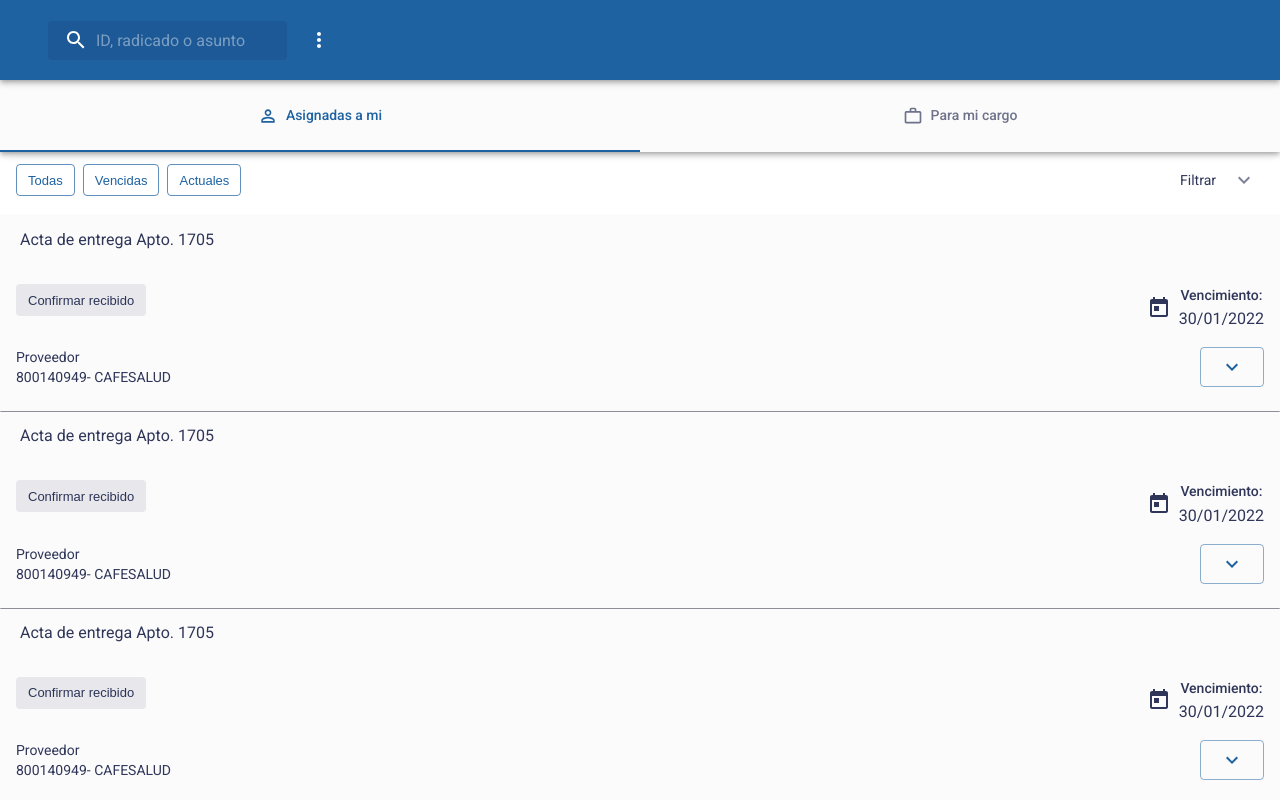
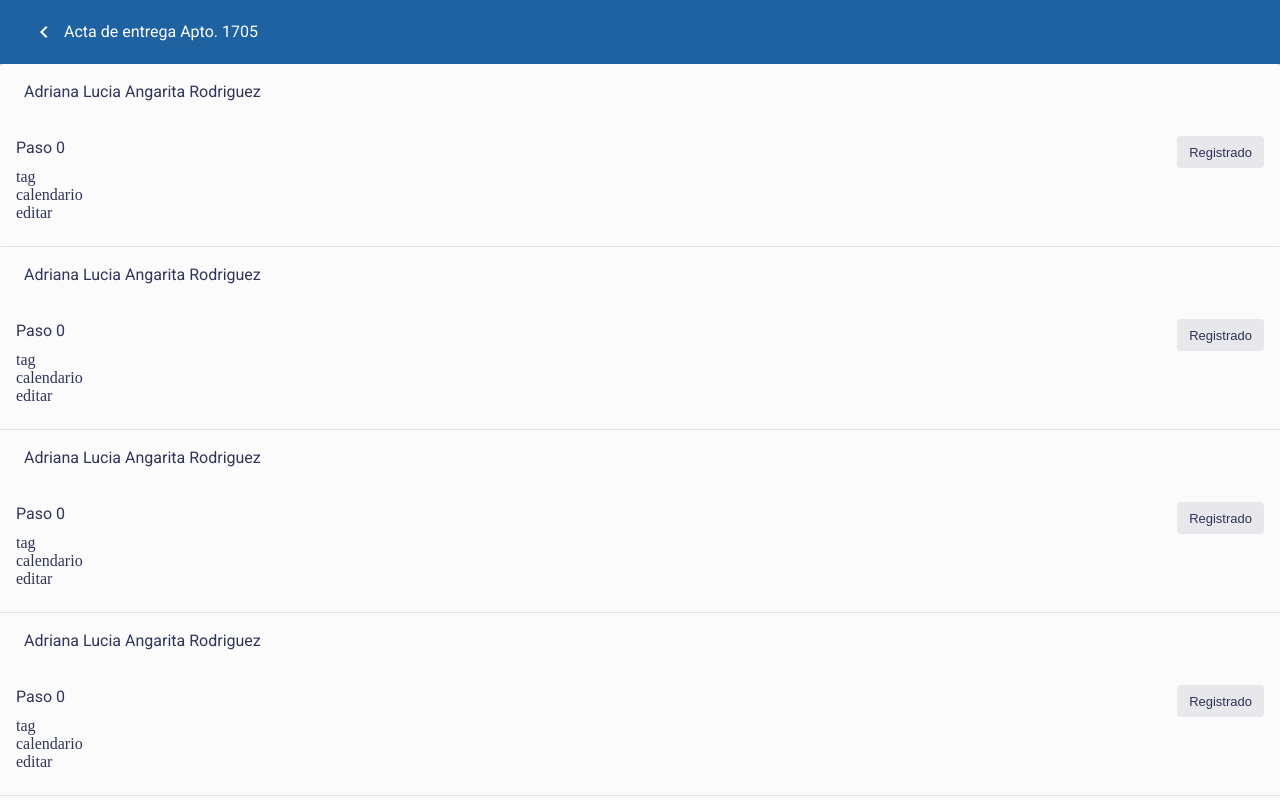
Before and after one commit to SincosoftSAS/hackathon, a React (Vite) app: page / in a window 1280 px wide. Shown: the top 800 px of the page. Built offline with nearby package versions, Linux system fonts and the light colour scheme.

Commit message:
Barra, y seguimientos

```diff
--- a/src/App.tsx
+++ b/src/App.tsx
@@ -1,10 +1,10 @@
-import PrimarySearchAppBar from "./components/Header";
-import { Home } from "./containers/Home";
+import { Seguimientos } from "./containers/Seguimientos";
 
 function App() {
   return (
     <>
-      <Home />
+      {/* <Home /> */}
+      <Seguimientos></Seguimientos>
     </>
   );
 }
--- /dev/null
+++ b/src/components/DetalleSeguimiento.tsx
@@ -0,0 +1,18 @@
+
+type Icon = "calendario" | "tag" | "editar";
+
+interface DetalleSeguimientoProps {
+  icono: Icon
+}
+
+export const DetalleSeguimiento = ({ icono }: DetalleSeguimientoProps) => {
+
+  return (
+
+    //     {< TurnedInIcon />}
+    // { <CalendarMonthIcon /> }
+    // { <EditIcon /> }
+
+    <div>{icono}</div>
+  )
+}
--- /dev/null
+++ b/src/components/Seguimiento.tsx
@@ -0,0 +1,29 @@
+import { Card, CardContent, CardHeader, Chip, Divider, Typography } from "@mui/material";
+import { Stack } from "@mui/system";
+import { DetalleSeguimiento } from "./DetalleSeguimiento";
+
+export const Seguimiento = () => {
+  return (
+    <>
+      <Card elevation={0}>
+        <CardHeader
+          sx={{ paddingTop: 2, paddingX: 3 }}
+          title="Adriana Lucia Angarita Rodriguez"
+          titleTypographyProps={{ variant: "body1" }}
+        ></CardHeader>
+        <CardContent>
+          <Stack direction="row" justifyContent="space-between">
+            <Typography component="div" variant="body1">
+              Paso 0
+            </Typography>
+            <Chip variant="filled" label="Registrado" />
+          </Stack>
+          <DetalleSeguimiento icono="tag"></DetalleSeguimiento>
+          <DetalleSeguimiento icono="calendario"></DetalleSeguimiento>
+          <DetalleSeguimiento icono="editar"></DetalleSeguimiento>
+        </CardContent>
+      </Card>
+      <Divider></Divider>
+    </>
+  );
+};
--- a/src/containers/Home.tsx
+++ b/src/containers/Home.tsx
@@ -45,7 +45,6 @@ export const Home = () => {
         <Actividad />
         <Actividad />
       </Box>
-
     </>
   );
 };
--- /dev/null
+++ b/src/containers/Seguimientos.tsx
@@ -0,0 +1,44 @@
+import ChevronLeftIcon from "@mui/icons-material/ChevronLeft";
+import DescriptionIcon from '@mui/icons-material/Description';
+import { AppBar, BottomNavigation, BottomNavigationAction, Box, IconButton, Toolbar, Typography } from "@mui/material";
+import { useState } from "react";
+import { Seguimiento } from "../components/Seguimiento";
+import { Actividades } from "./Actividades";
+
+export const Seguimientos = () => {
+  const [tab, setTab] = useState(0);
+
+  const tabs = [<Actividades />, <Actividades />];
+
+  return (
+    <>
+      <Box width="100%" position="fixed" zIndex={1}>
+        <AppBar position="static" >
+          <Toolbar>
+            <IconButton color="inherit">
+              <ChevronLeftIcon />
+            </IconButton>
+            <Typography
+              variant="subtitle1"
+              component="div"
+              sx={{ flexGrow: 1 }}
+            >
+              Acta de entrega Apto. 1705
+            </Typography>
+          </Toolbar>
+        </AppBar>
+        <Seguimiento></Seguimiento>
+        <Seguimiento></Seguimiento>
+        <Seguimiento></Seguimiento>
+        <Seguimiento></Seguimiento>
+        <Seguimiento></Seguimiento>
+        <Seguimiento></Seguimiento>
+        <BottomNavigation>
+          <BottomNavigationAction label="Recents" icon={<DescriptionIcon />} />
+        </BottomNavigation>
+      </Box>
+      {/* bottom bar mnu */}
+
+    </>
+  );
+};
```
